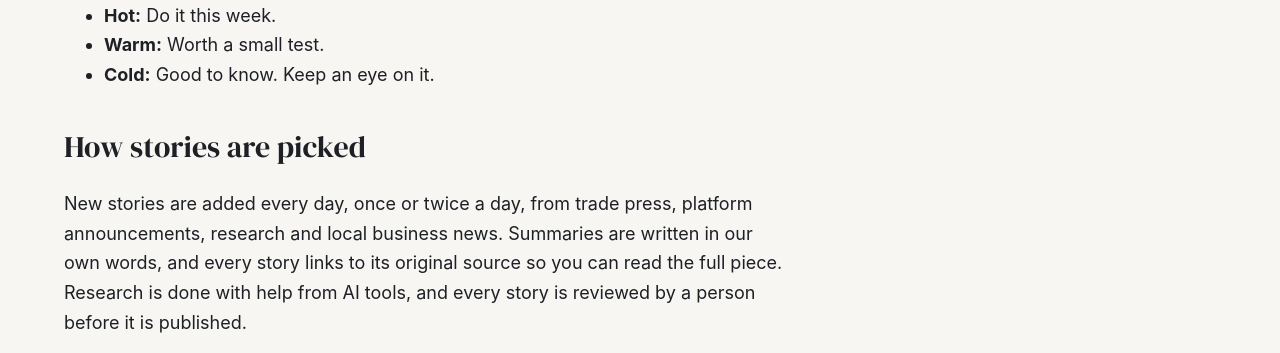
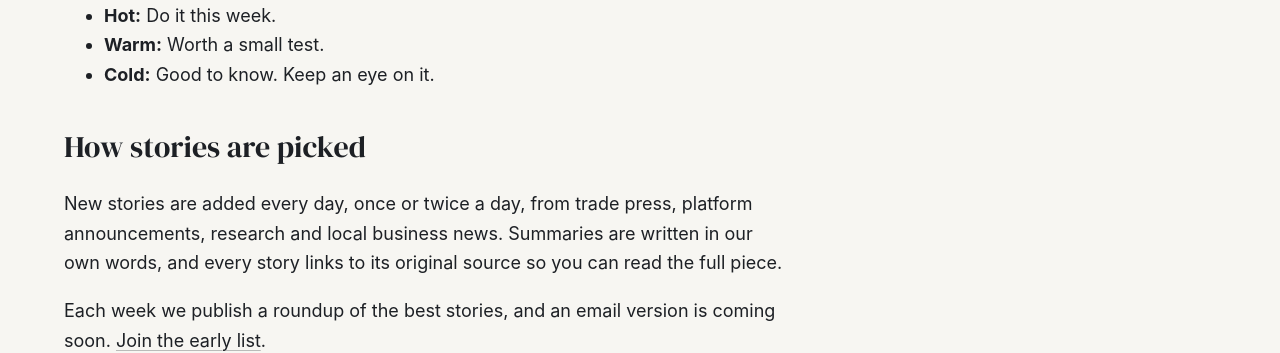
Before and after one commit to angieconnelly1-ui/qualified-ledes, an Astro site: page /about in a window 1280 px wide. Shown: the part 623-976 px from the top of the page. Built offline with nearby package versions, Linux system fonts and the light colour scheme; Astro itself is replaced by a stand-in of ours; a web font is replaced by a local one.

Commit message:
Remove AI research sentence from About page
Co-Authored-By: Claude Opus 5.5 <noreply@anthropic.com>
Claude-Session: https://claude.ai/code/session_01LQ3J2DZ2uWstmYdWahGY5T

```diff
--- a/src/pages/about.astro
+++ b/src/pages/about.astro
@@ -14,7 +14,7 @@ import { HEATS } from '../data/taxonomy';
       {HEATS.map((h) => <li><strong>{h.label}:</strong> {h.meaning}</li>)}
     </ul>
     <h2 class="display">How stories are picked</h2>
-    <p>New stories are added every day, once or twice a day, from trade press, platform announcements, research and local business news. Summaries are written in our own words, and every story links to its original source so you can read the full piece. Research is done with help from AI tools, and every story is reviewed by a person before it is published.</p>
+    <p>New stories are added every day, once or twice a day, from trade press, platform announcements, research and local business news. Summaries are written in our own words, and every story links to its original source so you can read the full piece.</p>
     <p>Each week we publish a roundup of the best stories, and an email version is coming soon. <a href="/subscribe/">Join the early list</a>.</p>
     <h2 class="display" id="angie">Who is behind it</h2>
     <p>{SITE.name} is curated by {SITE.author}. {SITE.authorBio}</p>
```
